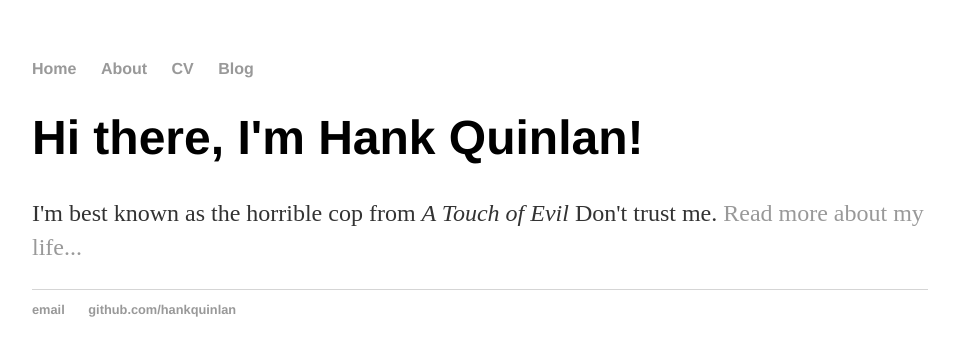
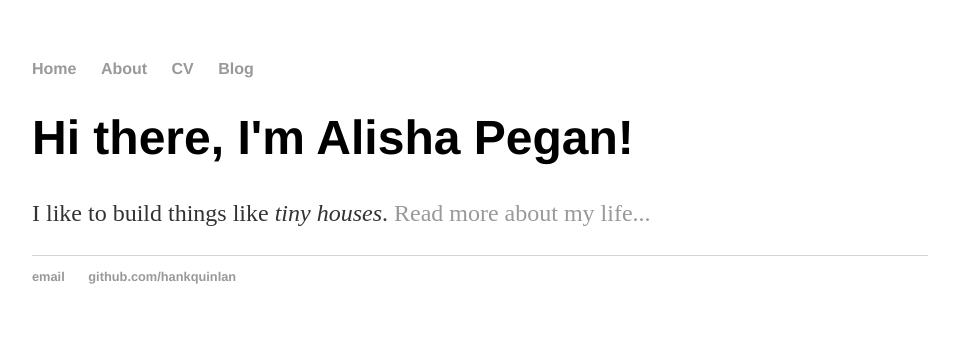
Before and after one commit to apegan/apegan.github.io, a Jekyll site: the page built from index.html, in a window 1280 px wide. Shown: the top 356 px of the page, without its empty margins (160-1119 px from the left). Built offline with Jekyll 4.4.1, drawn with Linux system fonts in a browser that asks for light colours.

Commit message:
Update index.html

```diff
--- a/index.html
+++ b/index.html
@@ -1,8 +1,8 @@
 ---
 layout: default
-title: Hank Quinlan, Horrible Cop
+title: Alisha Pegan
 ---
 <div class="blurb">
-	<h1>Hi there, I'm Hank Quinlan!</h1>
-	<p>I'm best known as the horrible cop from <em>A Touch of Evil</em> Don't trust me. <a href="/about">Read more about my life...</a></p>
+	<h1>Hi there, I'm Alisha Pegan!</h1>
+	<p>I like to build things like <em>tiny houses</em>. <a href="/about">Read more about my life...</a></p>
 </div><!-- /.blurb -->
```
